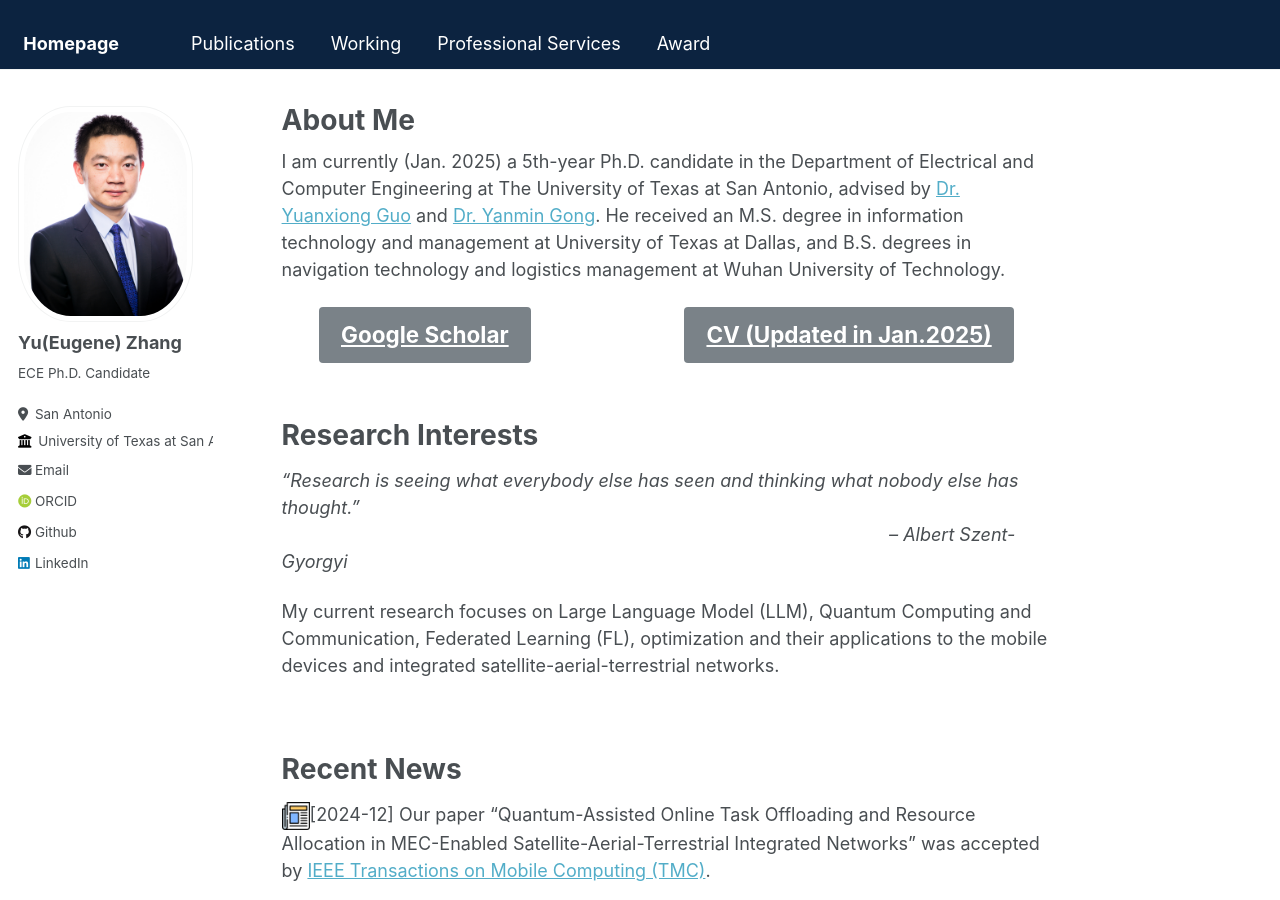
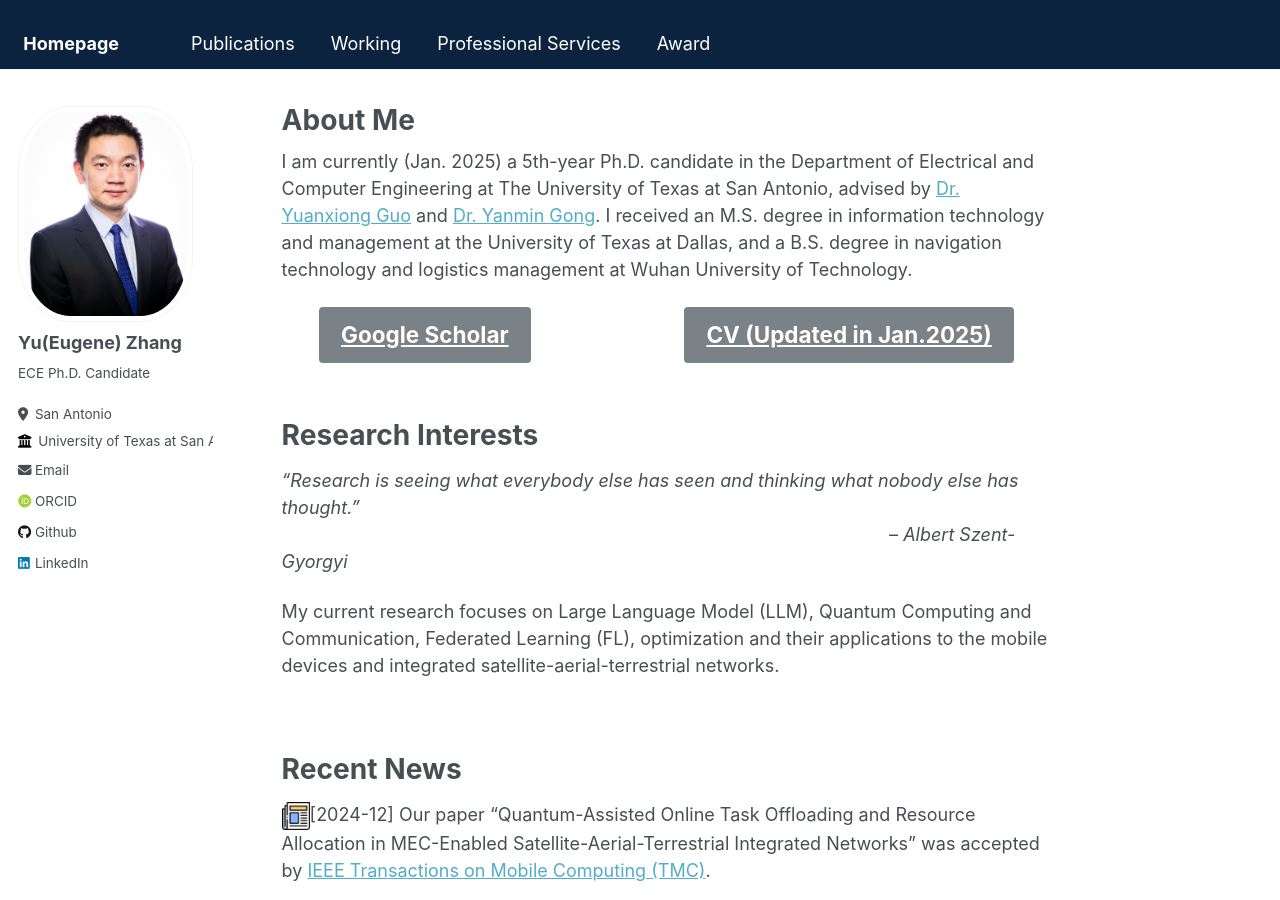
Before and after one commit to Yu-Zhang-Eugene/yu-zhang-eugene.github.io, a Jekyll site: the page built from _pages/about.md, in a window 1280 px wide and 900 px high. Built offline with Jekyll 4.4.1, drawn with Linux system fonts in a browser that asks for light colours; some web fonts are replaced.

Commit message:
Update about.md

```diff
--- a/_pages/about.md
+++ b/_pages/about.md
@@ -7,7 +7,7 @@ redirect_from:
   - /about.html
 ---
 
-I am currently (Jan. 2025) a 5th-year Ph.D. candidate in the Department of Electrical and Computer Engineering at The University of Texas at San Antonio, advised by [Dr. Yuanxiong Guo](https://guoyuanxiong.github.io) and [Dr. Yanmin Gong](https://yanmingong.github.io). He received an M.S. degree in information technology and management at University of Texas at Dallas, and B.S. degrees in navigation technology and logistics management at Wuhan University of Technology.
+I am currently (Jan. 2025) a 5th-year Ph.D. candidate in the Department of Electrical and Computer Engineering at The University of Texas at San Antonio, advised by [Dr. Yuanxiong Guo](https://guoyuanxiong.github.io) and [Dr. Yanmin Gong](https://yanmingong.github.io). I received an M.S. degree in information technology and management at the University of Texas at Dallas, and a B.S. degree in navigation technology and logistics management at Wuhan University of Technology.
 
 <div style="display: flex; justify-content: space-around; align-items: center;">
   <!-- First button linking to Stack Overflow -->
```
